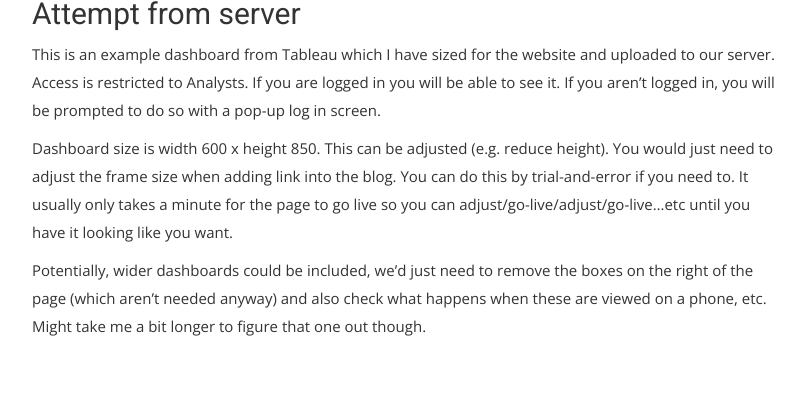
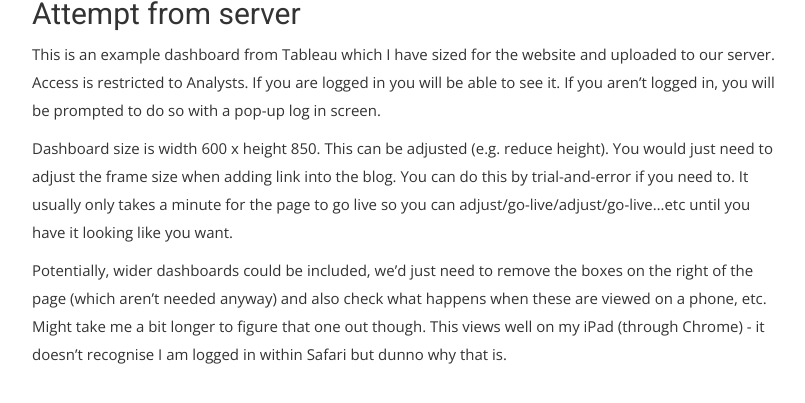
Before and after one commit to nxross/nxross.github.io, a Jekyll site: the page built from _posts/2020-07-11-Post2.md, in a window 1280 px wide and 900 px high, scrolled down 1468 px. Shown: the top 403 px of the window, without its empty margins (53-858 px from the left). Built offline with Jekyll 4.4.1, drawn with Linux system fonts in a browser that asks for light colours; nearby versions of some CDN libraries; some web fonts are replaced; library files that are not in the unit come from our copies; comment, search, counter and statistics services are not loaded.

Commit message:
Update 2020-07-11-Post2.md

```diff
--- a/_posts/2020-07-11-Post2.md
+++ b/_posts/2020-07-11-Post2.md
@@ -21,7 +21,7 @@ This is an example dashboard from Tableau which I have sized for the website and
 
 Dashboard size is width 600 x height 850. This can be adjusted (e.g. reduce height). You would just need to adjust the frame size when adding link into the blog. You can do this by trial-and-error if you need to. It usually only takes a minute for the page to go live so you can adjust/go-live/adjust/go-live...etc until you have it looking like you want.
 
-Potentially, wider dashboards could be included, we'd just need to remove the boxes on the right of the page (which aren't needed anyway) and also check what happens when these are viewed on a phone, etc. Might take me a bit longer to figure that one out though.
+Potentially, wider dashboards could be included, we'd just need to remove the boxes on the right of the page (which aren't needed anyway) and also check what happens when these are viewed on a phone, etc. Might take me a bit longer to figure that one out though. This views well on my iPad (through Chrome) - it doesn't recognise I am logged in within Safari but dunno why that is.
 
 <iframe seamless frameborder="0"
 src="https://ichpanalytics.imperialcollegehealthpartners.com/t/KSSAHSN/views/Testrun/Health?:embed=yes&:display_count=yes&:showVizHome=no"
```
